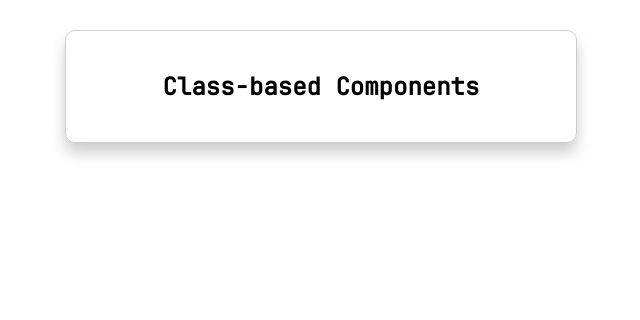
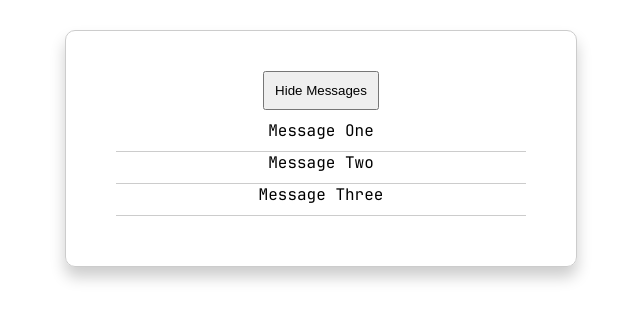
Before and after one commit to JasonWu73/es, a React (Vite) app in the folder vite-react/: page / in a window 1280 px wide. Shown: the top 320 px of the page, without its empty margins (319-959 px from the left). Built offline with nearby package versions, Linux system fonts and the light colour scheme.

Commit message:
init project

```diff
--- a/vite-react/src/App.tsx
+++ b/vite-react/src/App.tsx
@@ -1,10 +1,11 @@
 import React from 'react';
 import './App.scss';
+import ToggleMsg from './components/toggle-message/ToggleMsg';
 
 export default function App() {
   return (
     <div className="app">
-      <h2>Class-based Components</h2>
+      <ToggleMsg/>
     </div>
   );
 }
--- /dev/null
+++ b/vite-react/src/components/toggle-message/MessageList.module.scss
@@ -0,0 +1,9 @@
+.messages {
+  list-style: none;
+  padding: 1rem;
+
+  li {
+    padding-bottom: 1rem;
+    border-bottom: 0.1rem solid #ccc;
+  }
+}
--- /dev/null
+++ b/vite-react/src/components/toggle-message/MessageList.tsx
@@ -0,0 +1,12 @@
+import React from 'react';
+import classes from './MessageList.module.scss';
+
+export default function MessageList({ items }: {
+  items: string[]
+}) {
+  return (
+    <ul className={classes.messages}>
+      {items.map(msg => <li key={msg}>{msg}</li>)}
+    </ul>
+  );
+}
--- /dev/null
+++ b/vite-react/src/components/toggle-message/ToggleMsg.module.scss
@@ -0,0 +1,2 @@
+.toggle {
+}
--- /dev/null
+++ b/vite-react/src/components/toggle-message/ToggleMsg.tsx
@@ -0,0 +1,27 @@
+import React from 'react';
+import Button from '../ui/Button';
+import classes from './ToggleMsg.module.scss';
+import MessageList from './MessageList';
+
+export default function ToggleMsg() {
+  const messages = React.useMemo(
+    () => ['Message One', 'Message Two', 'Message Three'],
+    []
+  );
+  const [showMessages, setShowMessages] = React.useState(true);
+
+  function handleToggleHideOrShowMessagesClick() {
+    setShowMessages(prevShow => !prevShow);
+  }
+
+  return (
+    <div className={classes.toggle}>
+      <Button
+        onClick={handleToggleHideOrShowMessagesClick}
+      >
+        {`${showMessages ? 'Hide' : 'Show'} Messages`}
+      </Button>
+      {showMessages && <MessageList items={messages}/>}
+    </div>
+  );
+};
--- /dev/null
+++ b/vite-react/src/components/ui/Button.module.scss
@@ -0,0 +1,4 @@
+.btn {
+  cursor: pointer;
+  padding: 1rem;
+}
--- /dev/null
+++ b/vite-react/src/components/ui/Button.tsx
@@ -0,0 +1,16 @@
+import React from 'react';
+import classes from './Button.module.scss';
+
+export default function Button({ children, onClick }: {
+  children: React.ReactNode,
+  onClick?: () => void
+}) {
+  return (
+    <button
+      className={classes.btn}
+      onClick={onClick}
+    >
+      {children}
+    </button>
+  );
+};
```
